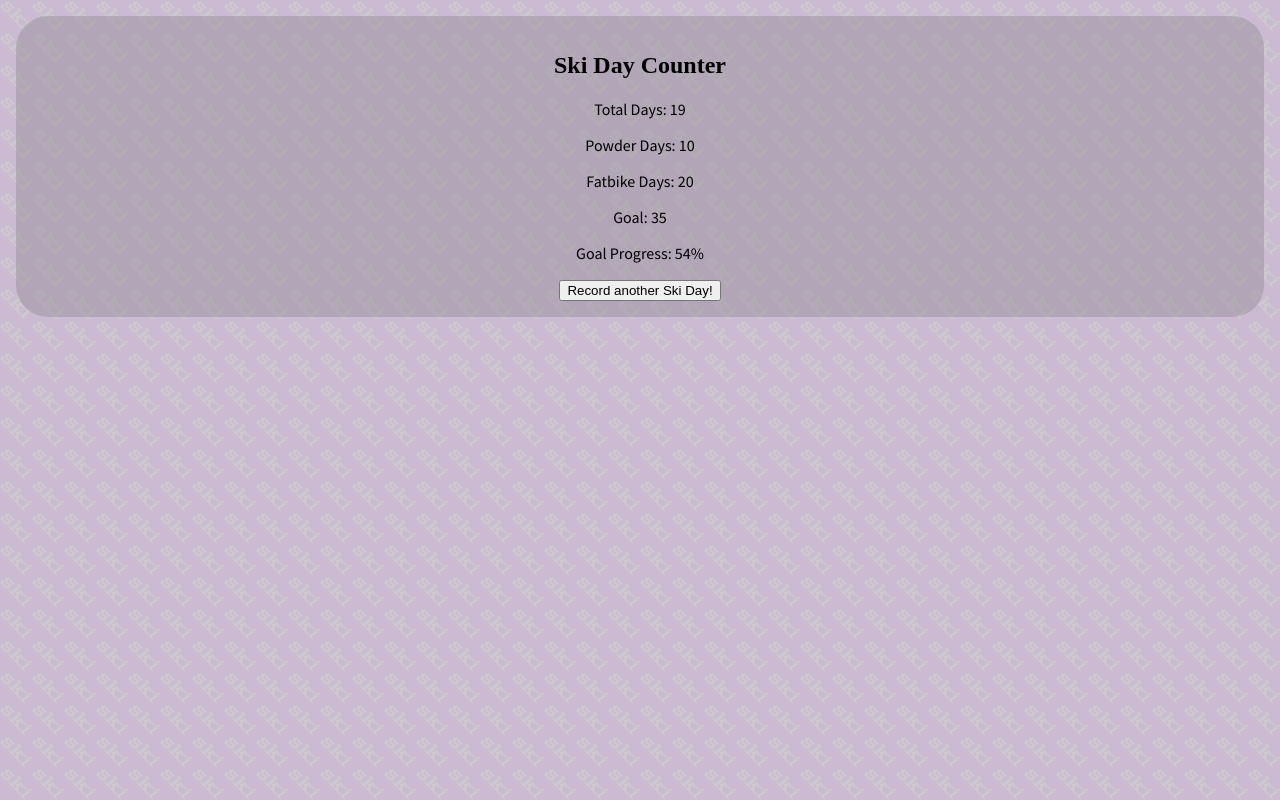
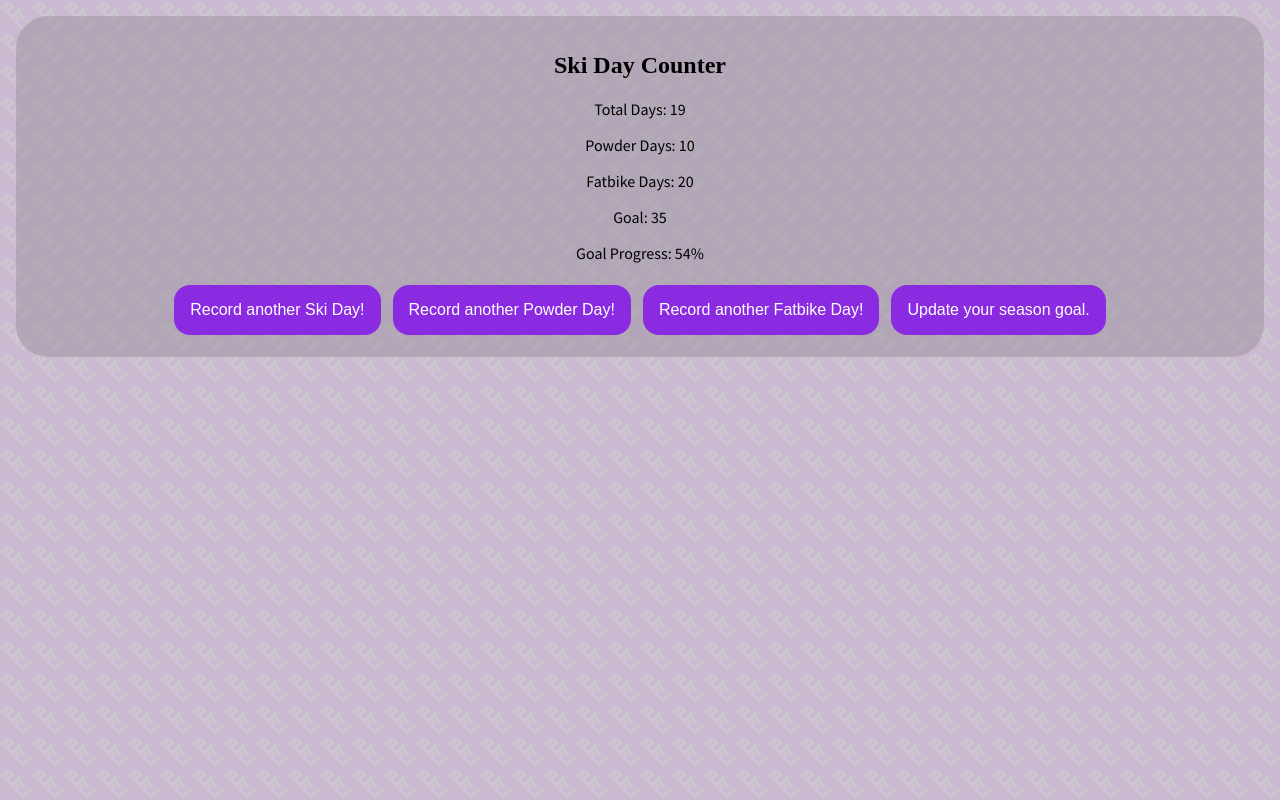
Before and after one commit to karenkepner/skidays, a React (Create React App) app: page / in a window 1280 px wide. Built offline with nearby package versions, Linux system fonts and the light colour scheme; a web font is replaced by a local one.

Commit message:
Add buttons for updating the counts

```diff
--- a/src/index.css
+++ b/src/index.css
@@ -28,3 +28,13 @@ h1 {
   border-radius: 2rem;
   background-color: rgb(154, 145, 158, .5);
 }
+
+button {
+  padding: 1rem;
+  margin: 0.375em;
+  border-radius: 1em;
+  border: none;
+  font-size: 1em;
+  color: white;
+  background-color: blueviolet;
+}
--- a/src/index.js
+++ b/src/index.js
@@ -13,44 +13,69 @@ let skiData = {
   goal: 35
 }
 
-class AddDayButton extends React.Component {
-  handleEvent() {
-    skiData.total++;
-    console.log("Total: ", skiData.total);
-  }
-  render() {
-    return (<button id="addDayButton" onClick={this.handleEvent}>Record another Ski Day!</button>);
-  }
-}
+// class AddDayButton extends React.Component {
+//   handleEvent() {
+//     skiData.total++;
+//     console.log("Total: ", skiData.total);
+//     //need to re-render the data in total. how?
+//   }
+//   render() {
+//     return (<button id="addDayButton" onClick={this.handleEvent}>Record another Ski Day!</button>);
+//   }
+// }
 
 class SkiDayCounter extends React.Component {
+  constructor(props) {
+    super(props)
+    this.state = {
+      total: props.total,
+      powder: props.powder,
+      fatbiking: props.fatbiking,
+      goal: props.goal
+    }
+    this.addSkiDay = this.addSkiDay.bind(this);
+    this.addPowderDay = this.addPowderDay.bind(this);
+    this.addFatDay = this.addFatDay.bind(this);
+  }
   getPercent = decimal => {
     return Math.round(decimal * 100) + '%'
   }
   calcGoalProgress = (total, goal) => {
     return this.getPercent(total/goal)
   }
-
+  addSkiDay() {
+    this.setState({total: this.state.total + 1});
+  }
+  addPowderDay() {
+    this.setState({powder: this.state.powder + 1});
+    this.setState({total: this.state.total + 1});
+  }
+  addFatDay() {
+    this.setState({fatbiking: this.state.fatbiking + 1})
+  }
   render() {
     return (
       <section>
         <h1>Ski Day Counter</h1>
         <div>
-          <p>Total Days: {this.props.total}</p>
+          <p>Total Days: {this.state.total}</p>
         </div>
         <div>
-          <p>Powder Days: {this.props.powder}</p>
+          <p>Powder Days: {this.state.powder}</p>
         </div>
         <div>
-          <p>Fatbike Days: {this.props.fatbiking}</p>
+          <p>Fatbike Days: {this.state.fatbiking}</p>
         </div>
         <div>
-          <p>Goal: {this.props.goal}</p>
+          <p>Goal: {this.state.goal}</p>
         </div>
         <div>
-          <p>Goal Progress: {this.calcGoalProgress(this.props.total, this.props.goal)}</p>
+          <p>Goal Progress: {this.calcGoalProgress(this.state.total, this.state.goal)}</p>
         </div>
-        <AddDayButton />
+        <button id="addSki" onClick={this.addSkiDay}>Record another Ski Day!</button>
+        <button id="addPowder" onClick={this.addPowderDay}>Record another Powder Day!</button>
+        <button id="addFat" onClick={this.addFatDay}>Record another Fatbike Day!</button>
+        <button id="updateGoal" onClick={this.handleEvent}>Update your season goal.</button>
       </section>
     )
   }
```
